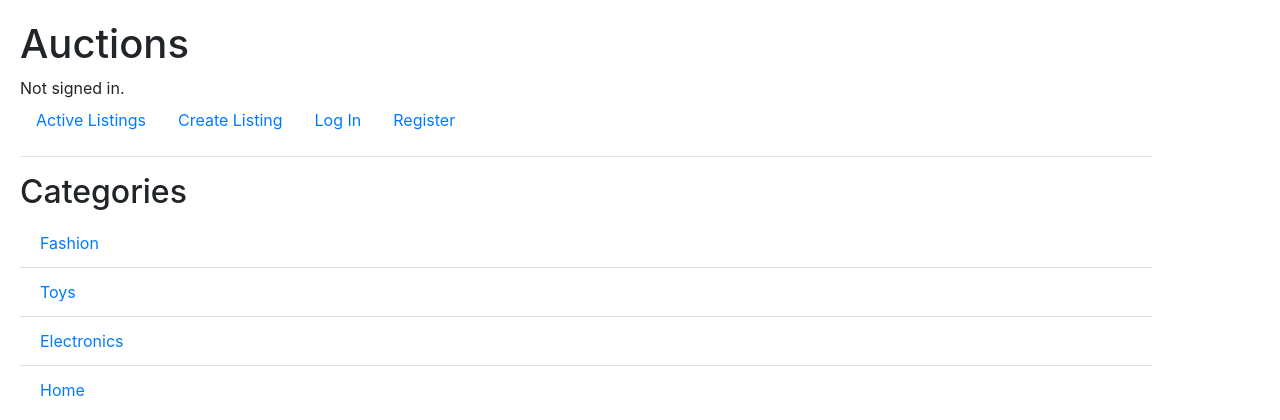
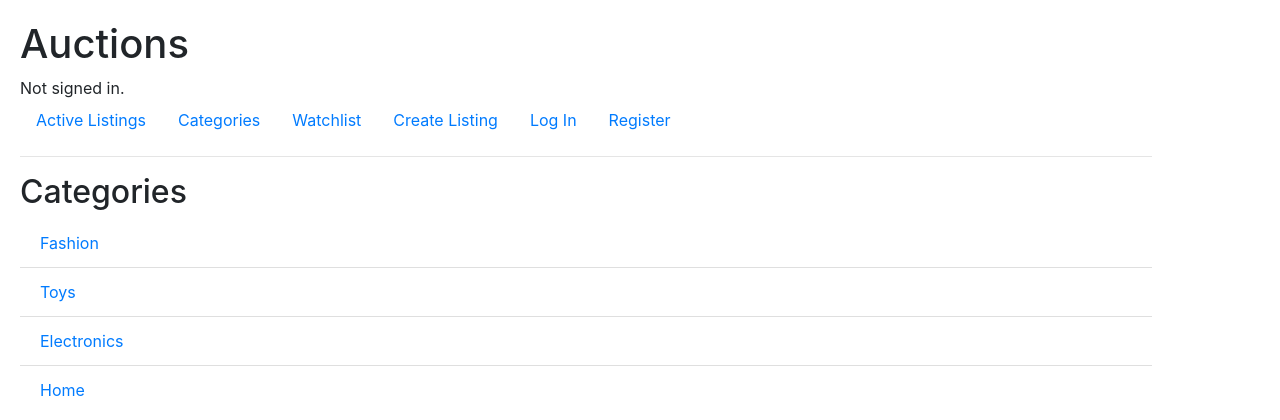
Before and after one commit to dianakovacheva/CS50-s-Web-Programming-with-Python-and-JavaScript, a Django app: page /categories in a window 1280 px wide. Shown: the top 420 px of the page. Run offline with Django 3.2, Linux system fonts and the light colour scheme; data comes from the database, SQL or seed files in the repository; some libraries are stand-ins or nearby versions.

Commit message:
Add new pages to the menu

```diff
--- a/03-Project-2-Commerce/commerce/auctions/templates/auctions/layout.html
+++ b/03-Project-2-Commerce/commerce/auctions/templates/auctions/layout.html
@@ -4,7 +4,8 @@
 <html lang="en">
 <head>
     <title>{% block title %}Auctions{% endblock %}</title>
-        <link rel="stylesheet" href="https://stackpath.bootstrapcdn.com/bootstrap/4.4.1/css/bootstrap.min.css" integrity="sha384-Vkoo8x4CGsO3+Hhxv8T/Q5PaXtkKtu6ug5TOeNV6gBiFeWPGFN9MuhOf23Q9Ifjh" crossorigin="anonymous">
+    <link rel="stylesheet" href="https://stackpath.bootstrapcdn.com/bootstrap/4.4.1/css/bootstrap.min.css"
+          integrity="sha384-Vkoo8x4CGsO3+Hhxv8T/Q5PaXtkKtu6ug5TOeNV6gBiFeWPGFN9MuhOf23Q9Ifjh" crossorigin="anonymous">
     <link href="{% static 'auctions/styles.css' %}" rel="stylesheet">
 </head>
 <body>
@@ -19,6 +20,12 @@
 <ul class="nav">
     <li class="nav-item">
         <a class="nav-link" href="{% url 'index' %}">Active Listings</a>
+    </li>
+    <li class="nav-item">
+        <a class="nav-link" href="{% url 'categories' %}">Categories</a>
+    </li>
+    <li class="nav-item">
+        <a class="nav-link" href="{% url 'get_watchlist' %}">Watchlist</a>
     </li>
     <li class="nav-item">
         <a class="nav-link" href="{% url 'create_listing' %}">Create Listing</a>
```
Lines whose indentation alone changed are shown as unchanged.
